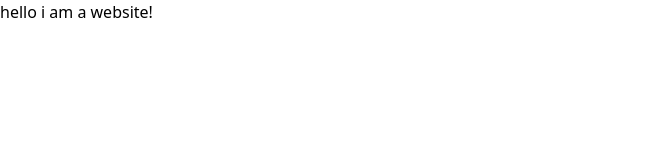
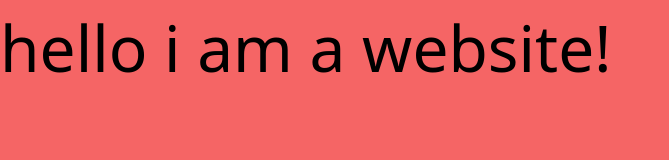
Before and after one commit to chris-sev/beginner-tailwind-site, a website built with Parcel: page src/index.html in a window 1280 px wide. Shown: the whole page, without its empty margins (0-669 px from the left). Built offline with nearby package versions, Linux system fonts and the light colour scheme.

Commit message:
starter is ready

```diff
--- a/src/index.html
+++ b/src/index.html
@@ -7,7 +7,7 @@
   <title>Beginner Tailwind</title>
 </head>
 
-<body>
+<body class="bg-red-500 text-6xl">
   hello i am a website!
 
   <script src="index.js"></script>
```
